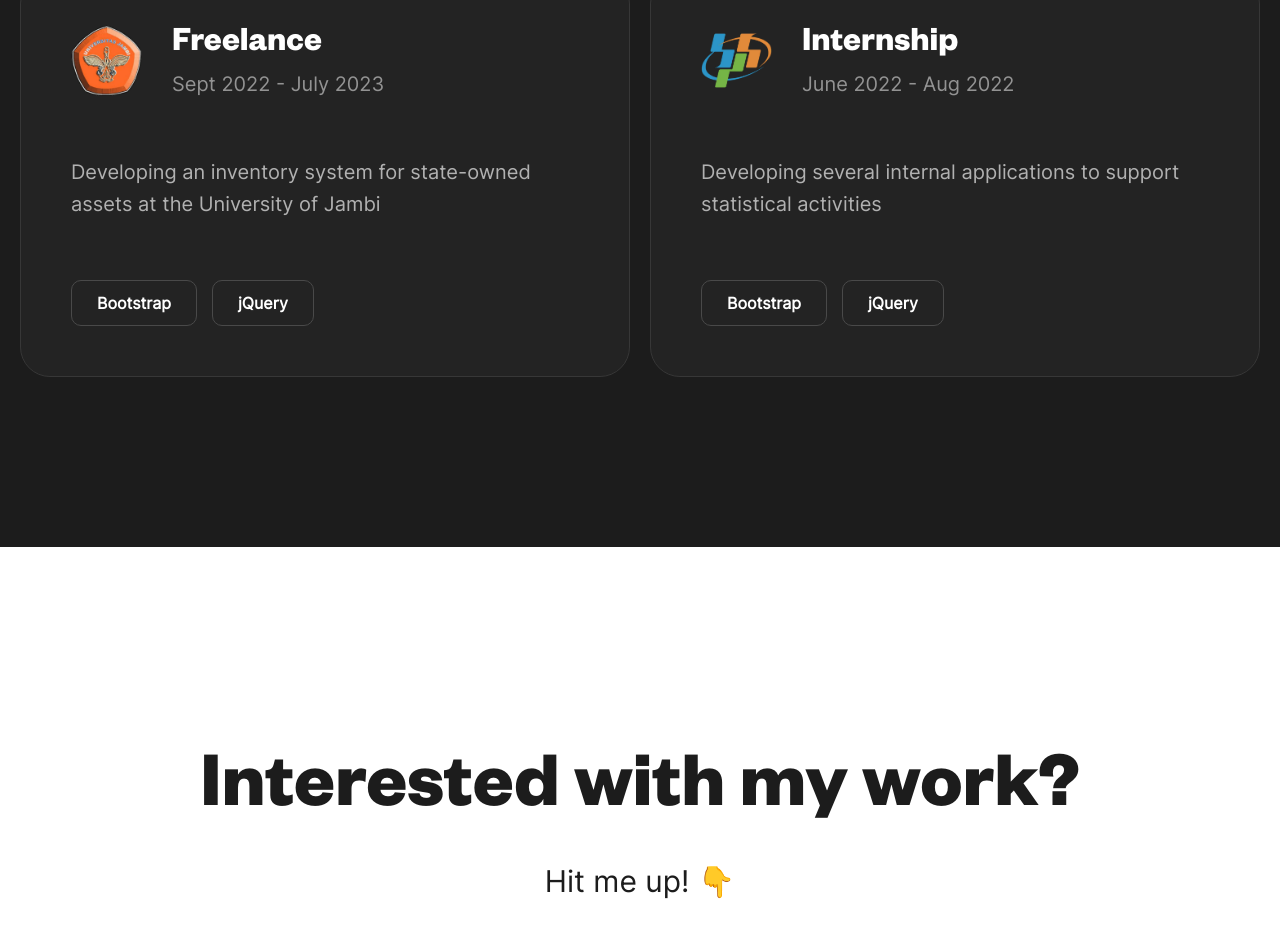
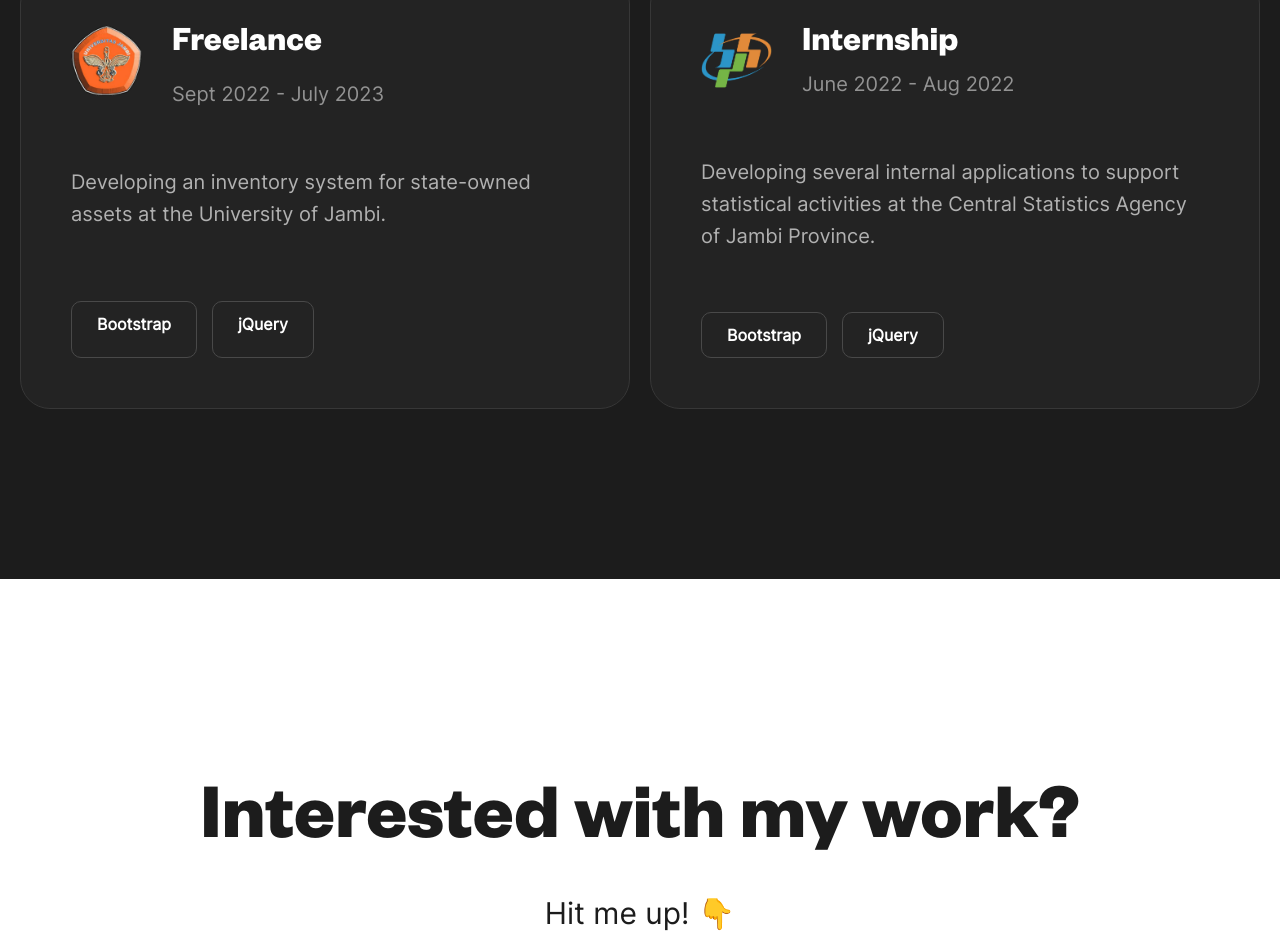
Before and after one commit to Adryanssyah/portfolio-3, a Vue app: page / in a window 1280 px wide. Shown: the part 3588-4540 px from the top of the page. Built offline with nearby package versions, Linux system fonts and the light colour scheme.

Commit message:
Fixing Style and Data of Experience

```diff
--- a/src/components/Cards/ExperienceCard.vue
+++ b/src/components/Cards/ExperienceCard.vue
@@ -10,9 +10,9 @@ const lang = computed({
 </script>
 
 <template>
-     <div class="card">
+     <div class="card" :title="props.experience[lang].instance">
           <div class="head">
-               <img :src="`./images/experience/${props.experience.img}.webp`" :alt="props.experience.img" />
+               <img :src="`./images/experience/${props.experience.img}.webp`" :alt="`Logo ${props.experience[lang].instance}`" />
                <div class="title">
                     <h4>{{ props.experience[lang].title }}</h4>
                     <p>{{ props.experience[lang].period }}</p>
--- a/src/data/experience.json
+++ b/src/data/experience.json
@@ -5,13 +5,13 @@
                "title": "Kerja Bebas",
                "instance": "Universitas Jambi",
                "period": "Sept 2022 - Juli 2023",
-               "desc": "Mengembangkan sistem inventarisasi barang milik negara yang ada di Universitas Jambi"
+               "desc": "Mengembangkan sistem inventarisasi barang milik negara yang ada di Universitas Jambi."
           },
           "eng": {
                "title": "Freelance",
                "instance": "University of Jambi",
                "period": "Sept 2022 - July 2023",
-               "desc": "Developing an inventory system for state-owned assets at the University of Jambi"
+               "desc": "Developing an inventory system for state-owned assets at the University of Jambi."
           },
           "img": "unja",
           "tools": ["Bootstrap", "jQuery"]
@@ -22,13 +22,13 @@
                "title": "Magang",
                "instance": "Badan Pusat Statistik",
                "period": "Juni 2022 - Agu 2022",
-               "desc": "Mengembangkan beberapa aplikasi internal untuk menunjang kegiatan statistik"
+               "desc": "Mengembangkan beberapa aplikasi internal untuk menunjang kegiatan statistik di Badan Pusat Statistik Provinsi Jambi."
           },
           "eng": {
                "title": "Internship",
                "instance": "Central Statistics Agency",
                "period": "June 2022 - Aug 2022",
-               "desc": "Developing several internal applications to support statistical activities"
+               "desc": "Developing several internal applications to support statistical activities at the Central Statistics Agency of Jambi Province."
           },
           "img": "bps",
           "tools": ["Bootstrap", "jQuery"]
```
